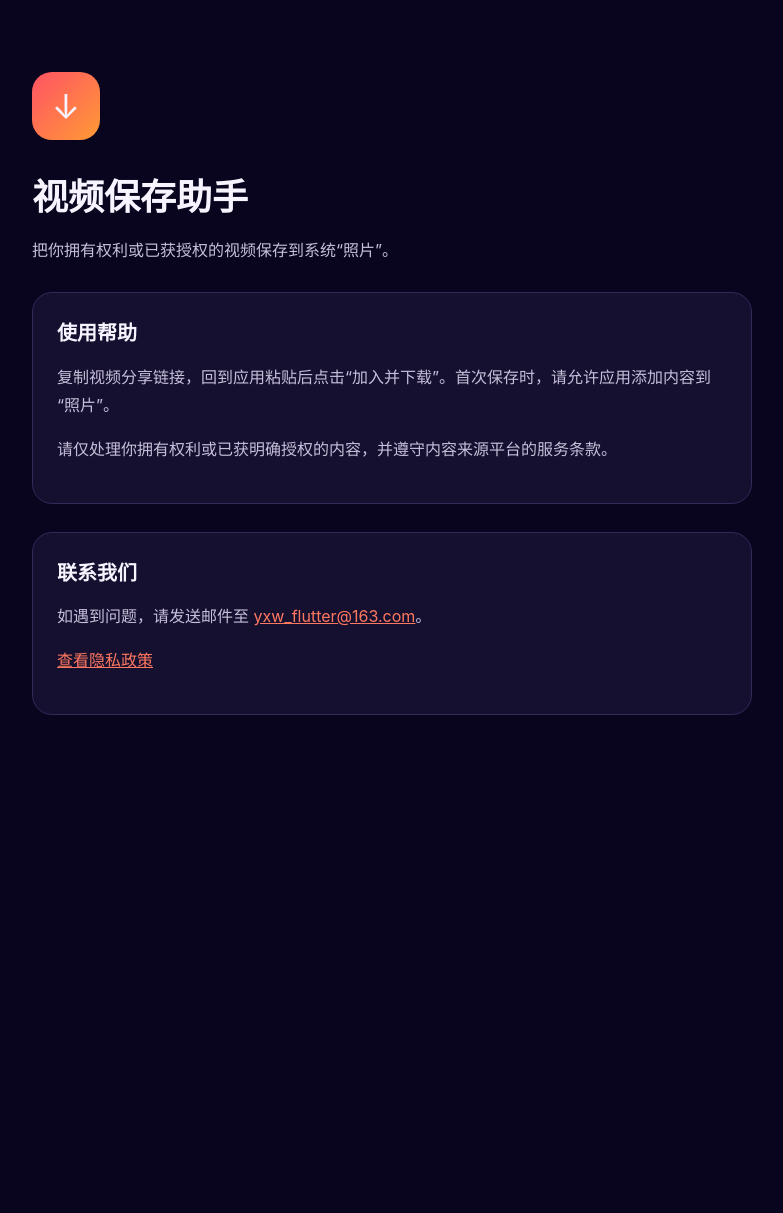
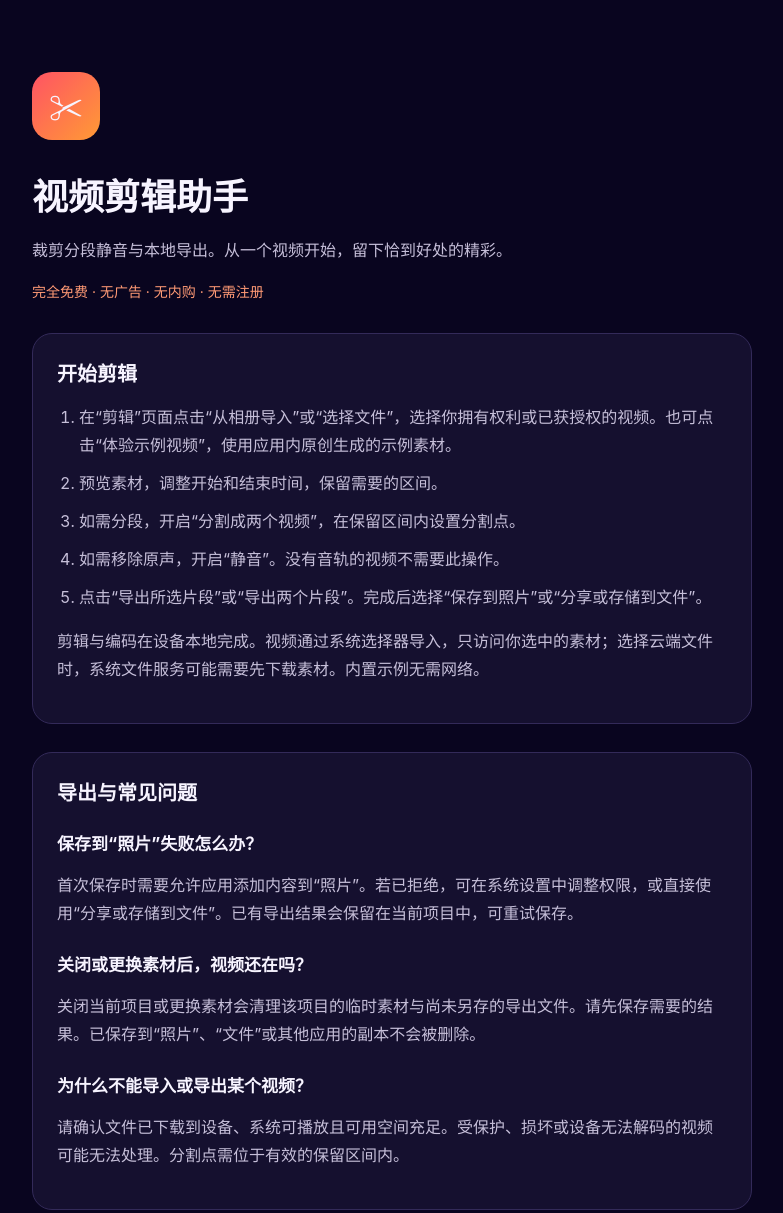
Before and after one commit to yxwandroid/video-saver-support, a plain HTML site: page index.html in a window 1280 px wide. Shown: the top 1213 px of the page, without its empty margins (248-1031 px from the left). Before the commit the page ends 800 px from the top, so only its background shows below. Drawn offline with Linux system fonts and the light colour scheme.

Commit message:
Update support pages for local video editing

```diff
--- a/index.html
+++ b/index.html
@@ -3,34 +3,64 @@
 <head>
   <meta charset="utf-8">
   <meta name="viewport" content="width=device-width, initial-scale=1">
-  <title>视频保存助手 · 支持</title>
+  <meta name="description" content="视频剪辑助手支持：从照片或文件选择视频，在设备上完成裁剪、分段、静音并导出 MP4。">
+  <title>视频剪辑助手 · 支持</title>
   <style>
     :root { color-scheme: light dark; font-family: -apple-system, BlinkMacSystemFont, "Segoe UI", sans-serif; }
     body { margin: 0; background: #09051f; color: #f7f4ff; }
     main { max-width: 720px; margin: 0 auto; padding: 72px 24px; }
     .mark { width: 68px; height: 68px; display: grid; place-items: center; border-radius: 20px; background: linear-gradient(135deg,#ff5364,#ff9a35); font-size: 34px; }
     h1 { font-size: 36px; margin: 28px 0 10px; }
-    p { color: #c6bfd9; line-height: 1.75; }
+    p, li { color: #c6bfd9; line-height: 1.75; }
+    li + li { margin-top: 10px; }
+    ol, ul { padding-left: 22px; }
     section { margin-top: 28px; padding: 24px; border: 1px solid #332a59; border-radius: 20px; background: #15102f; }
     h2 { margin-top: 0; font-size: 20px; }
+    h3 { margin: 24px 0 8px; font-size: 17px; }
     a { color: #ff7860; }
+    .eyebrow { color: #ff9a75; font-size: 14px; }
+    footer { margin-top: 32px; font-size: 13px; }
+    @media (max-width: 480px) { main { padding: 40px 20px; } h1 { font-size: 31px; } section { padding: 20px; } }
   </style>
 </head>
 <body>
   <main>
-    <div class="mark" aria-hidden="true">↓</div>
-    <h1>视频保存助手</h1>
-    <p>把你拥有权利或已获授权的视频保存到系统“照片”。</p>
-    <section>
-      <h2>使用帮助</h2>
-      <p>复制视频分享链接，回到应用粘贴后点击“加入并下载”。首次保存时，请允许应用添加内容到“照片”。</p>
-      <p>请仅处理你拥有权利或已获明确授权的内容，并遵守内容来源平台的服务条款。</p>
+    <div class="mark" aria-hidden="true">✂</div>
+    <h1>视频剪辑助手</h1>
+    <p>裁剪分段静音与本地导出。从一个视频开始，留下恰到好处的精彩。</p>
+    <p class="eyebrow">完全免费 · 无广告 · 无内购 · 无需注册</p>
+    <section aria-labelledby="edit-help">
+      <h2 id="edit-help">开始剪辑</h2>
+      <ol>
+        <li>在“剪辑”页面点击“从相册导入”或“选择文件”，选择你拥有权利或已获授权的视频。也可点击“体验示例视频”，使用应用内原创生成的示例素材。</li>
+        <li>预览素材，调整开始和结束时间，保留需要的区间。</li>
+        <li>如需分段，开启“分割成两个视频”，在保留区间内设置分割点。</li>
+        <li>如需移除原声，开启“静音”。没有音轨的视频不需要此操作。</li>
+        <li>点击“导出所选片段”或“导出两个片段”。完成后选择“保存到照片”或“分享或存储到文件”。</li>
+      </ol>
+      <p>剪辑与编码在设备本地完成。视频通过系统选择器导入，只访问你选中的素材；选择云端文件时，系统文件服务可能需要先下载素材。内置示例无需网络。</p>
     </section>
-    <section>
-      <h2>联系我们</h2>
+    <section aria-labelledby="export-help">
+      <h2 id="export-help">导出与常见问题</h2>
+      <h3>保存到“照片”失败怎么办？</h3>
+      <p>首次保存时需要允许应用添加内容到“照片”。若已拒绝，可在系统设置中调整权限，或直接使用“分享或存储到文件”。已有导出结果会保留在当前项目中，可重试保存。</p>
+      <h3>关闭或更换素材后，视频还在吗？</h3>
+      <p>关闭当前项目或更换素材会清理该项目的临时素材与尚未另存的导出文件。请先保存需要的结果。已保存到“照片”、“文件”或其他应用的副本不会被删除。</p>
+      <h3>为什么不能导入或导出某个视频？</h3>
+      <p>请确认文件已下载到设备、系统可播放且可用空间充足。受保护、损坏或设备无法解码的视频可能无法处理。分割点需位于有效的保留区间内。</p>
+    </section>
+    <section aria-labelledby="download-help">
+      <h2 id="download-help">独立的链接下载功能</h2>
+      <p>“链接下载”页面保留抖音视频链接解析、下载队列、进度查看、停止、继续和失败重试。粘贴有效的视频分享链接后加入队列，完成后保存到“照片”。下载期间请保持应用在前台。</p>
+      <p>此功能会直接访问抖音网站和内容分发网络；可用性取决于来源平台的服务与访问规则。请仅在具备素材权利及来源平台许可的前提下使用，并遵守平台服务条款。应用与抖音平台无关联，也不因提供剪辑功能而取得第三方授权。</p>
+    </section>
+    <section aria-labelledby="contact">
+      <h2 id="contact">联系我们</h2>
       <p>如遇到问题，请发送邮件至 <a href="mailto:yxw_flutter@163.com">yxw_flutter@163.com</a>。</p>
+      <p>建议附上设备型号、iOS 版本、操作步骤和错误提示。无需发送不希望分享的私人视频或完整个人信息。</p>
       <p><a href="privacy.html">查看隐私政策</a></p>
     </section>
+    <footer><p>更新日期：2026 年 10 月 20 日</p></footer>
   </main>
 </body>
 </html>
```
Also changed, not shown: privacy.html (+26 -10 lines).
